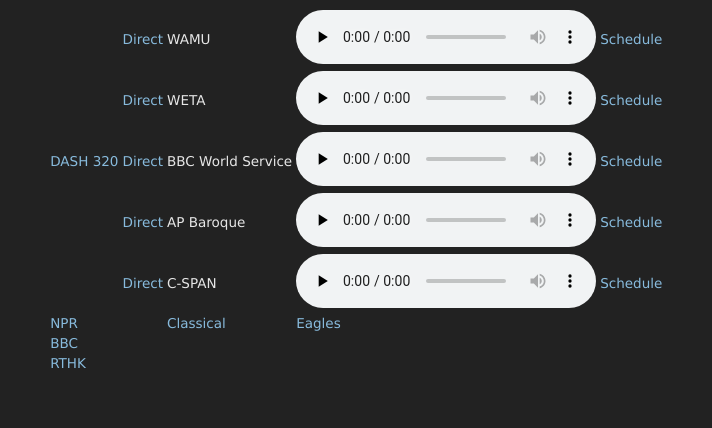
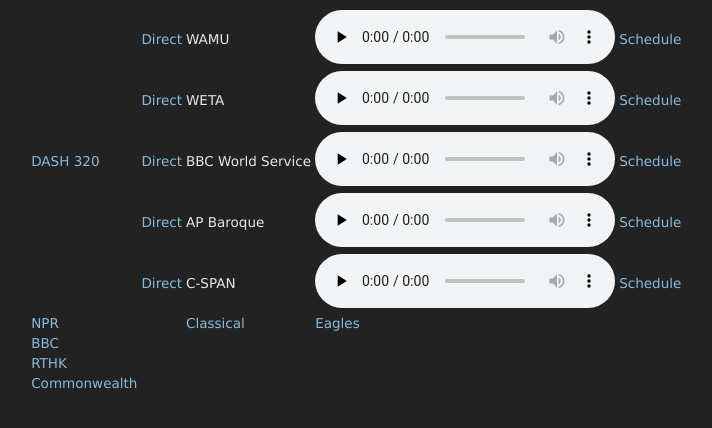
Before and after one commit to danburd/danburd.github.io, a Jekyll site: the page radio.html, which Jekyll copies as it is, in a window 1280 px wide. Shown: the top 428 px of the page, without its empty margins (279-991 px from the left). Built offline with Jekyll 4.4.1, drawn with Linux system fonts in a browser that asks for light colours.

Commit message:
Update radio.html

```diff
--- a/radio.html
+++ b/radio.html
@@ -108,6 +108,9 @@
   <tr>
    <td><a href="/rthk.html">RTHK</a></td>
   </tr>
+  <tr>
+   <td><a href="/commonwealth.html">Commonwealth</a></td>
+  </tr>
 </table>
 </body>
 </html>
```
